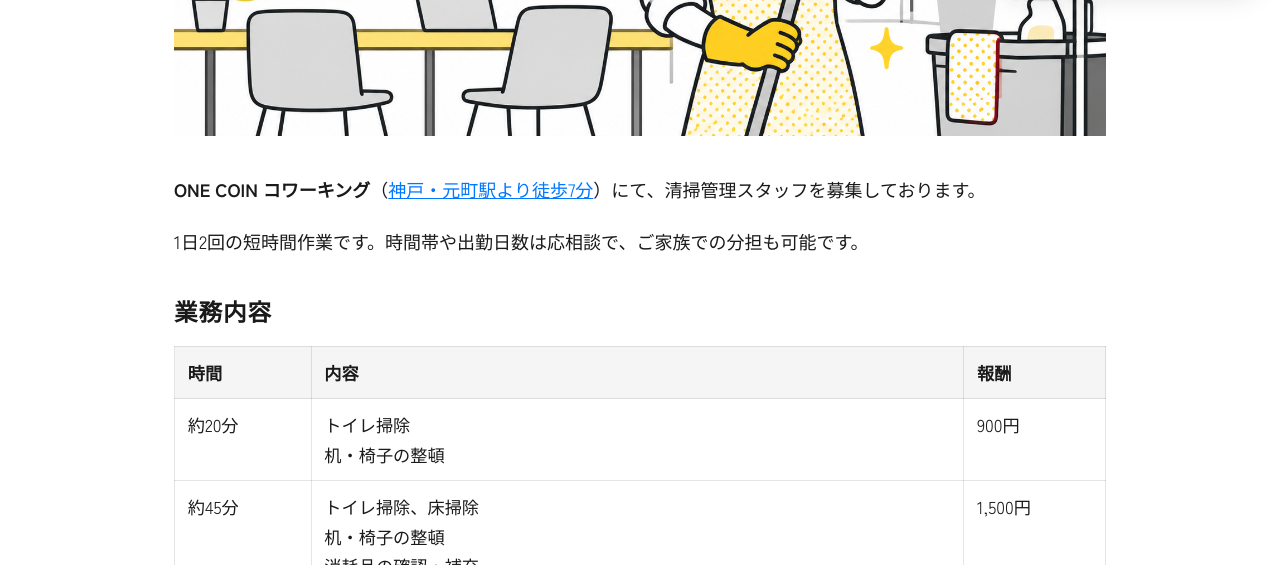
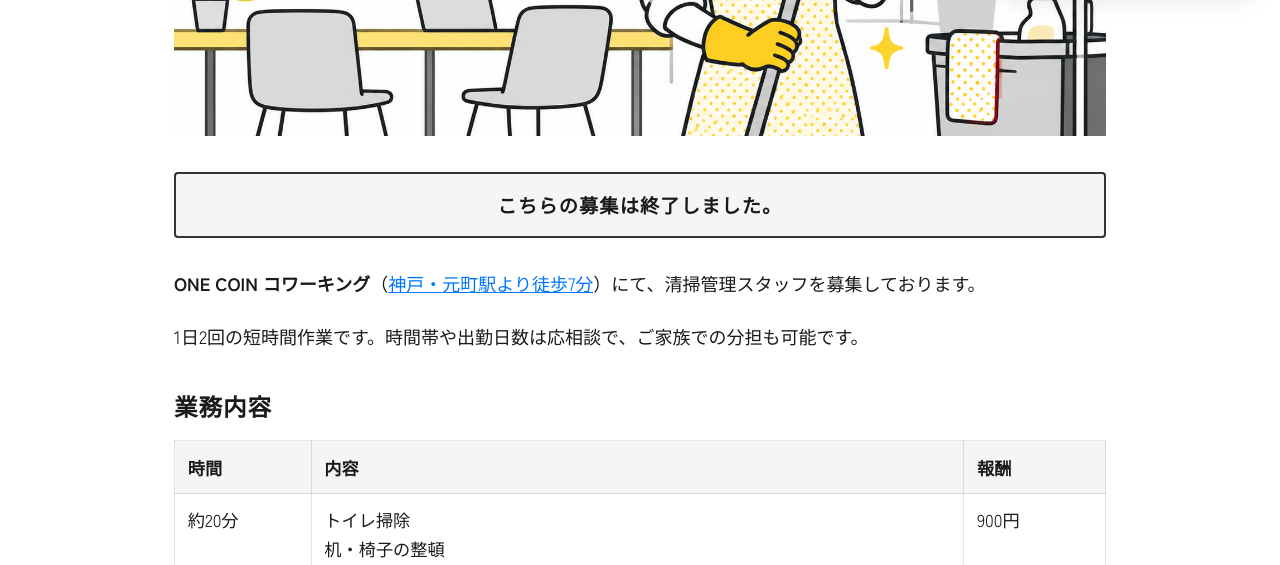
Before and after one commit to hidecchi/co-work, an Astro site: page /column/cleaning-staff-recruitment in a window 1280 px wide. Shown: the part 787-1352 px from the top of the page. Built offline with nearby package versions, Linux system fonts and the light colour scheme; Astro itself is replaced by a stand-in of ours.

Commit message:
記事更新

```diff
--- a/src/components/HomePage.astro
+++ b/src/components/HomePage.astro
@@ -9,7 +9,6 @@ import Hero from "./Hero.astro";
 import HowToUse from "./HowToUse.astro";
 import Information from "./Information.astro";
 import LanguageSwitch from "./LanguageSwitch.astro";
-import RecruitmentBanner from "./RecruitmentBanner.astro";
 
 interface Props {
   lang: Lang;
@@ -37,7 +36,6 @@ const t = useTranslations(lang);
   </main>
   <Footer lang={lang} />
   <LanguageSwitch lang={lang} />
-  <RecruitmentBanner lang={lang} />
 </Layout>
 
 <style>
--- a/src/components/MediaArticlePage.astro
+++ b/src/components/MediaArticlePage.astro
@@ -219,6 +219,22 @@ const modified = post.data.updatedDate ?? published;
     margin-top: 0;
   }
 
+  .article__body :global(.article-closed-notice) {
+    margin: 0 0 1.75rem;
+    padding: 1rem 1.25rem;
+    border: 2px solid #333;
+    border-radius: 0.25rem;
+    background: #f5f5f5;
+    text-align: center;
+    font-size: 1.2rem;
+    line-height: 1.6;
+    letter-spacing: 0.06em;
+  }
+
+  .article__body :global(.article-closed-notice strong) {
+    font-weight: 700;
+  }
+
   .article__body :global(h2) {
     margin: 2.25rem 0 1rem;
     font-size: 1.475rem;
--- a/src/content/media/en/cleaning-staff-recruitment.md
+++ b/src/content/media/en/cleaning-staff-recruitment.md
@@ -1,5 +1,5 @@
 ---
-title: Cleaning and maintenance staff wanted
+title: Cleaning and maintenance staff wanted (Closed)
 description: ONE COIN COWORKING in Motomachi, Kobe is hiring cleaning and maintenance staff. Twice daily, about 20–45 minutes per visit. Schedule and days are flexible.
 pubDate: 2026-09-10
 lang: en
@@ -9,8 +9,9 @@ keywords:
   - part-time cleaning Kobe
 heroImage: /eyecatch/cleaning-staff-recruitment.png
 heroImageAlt: Recruiting cleaning staff for the coworking space
-badge: Urgent
 ---
+
+<p class="article-closed-notice"><strong>This recruitment has closed.</strong></p>
 
 **ONE COIN COWORKING** ([7-minute walk from Motomachi Station, Kobe](/en/#information)) is looking for cleaning and maintenance staff.
 
--- a/src/content/media/ja/cleaning-staff-recruitment.md
+++ b/src/content/media/ja/cleaning-staff-recruitment.md
@@ -1,5 +1,5 @@
 ---
-title: 清掃管理スタッフ募集中
+title: 清掃管理スタッフ募集中（終了）
 description: ONE COIN コワーキング（神戸・元町）で清掃管理スタッフを募集しています。1日2回、約20分〜45分。時間帯・出勤日数は応相談です。
 pubDate: 2026-09-10
 lang: ja
@@ -9,8 +9,9 @@ keywords:
   - 清掃 バイト 神戸
 heroImage: /eyecatch/cleaning-staff-recruitment.png
 heroImageAlt: コワーキングスペースの清掃スタッフ募集
-badge: 急募
 ---
+
+<p class="article-closed-notice"><strong>こちらの募集は終了しました。</strong></p>
 
 **ONE COIN コワーキング**（[神戸・元町駅より徒歩7分](/#information)）にて、清掃管理スタッフを募集しております。
 
```
